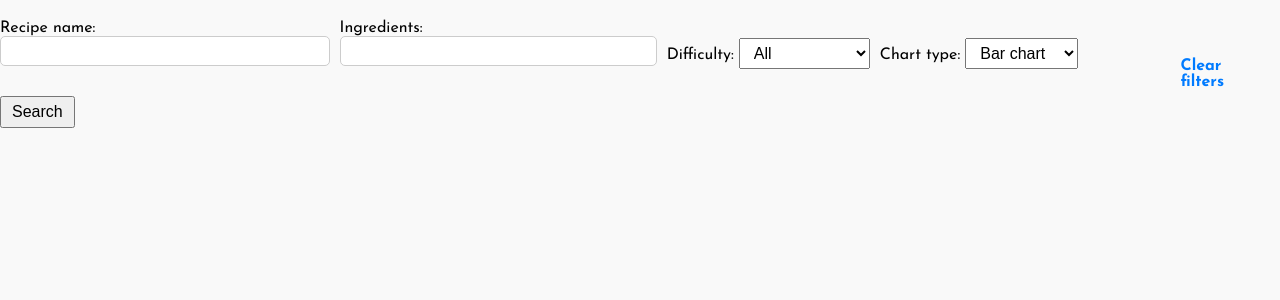
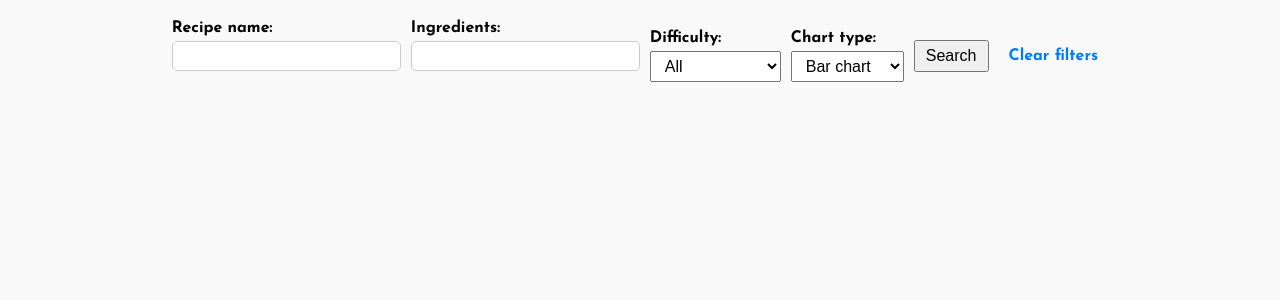
Before and after one commit to devmcdonough/Recipe_app, a Django app: page /recipes/ in a window 1280 px wide. Shown: the part 48-348 px from the top of the page. Run offline with Django 4.2, Linux system fonts and the light colour scheme; data that the repository does not hold is empty.

Commit message:
Updated search forms

```diff
--- a/recipes/static/recipes/css/styles.css
+++ b/recipes/static/recipes/css/styles.css
@@ -108,18 +108,10 @@ body {
 .recipe-title {
     font-size: 18px;
     margin-top: 10px;
+    text-decoration: none;
 }
 
-/* Style for the container that holds the form and the clear filter link */
-.search-form {
-    display: flex;             /* Use flexbox to align items horizontally */
-    justify-content: center;   /* Center the form and clear link */
-    align-items: center;       /* Vertically align the items */
-    gap: 10px;                 /* Add space between the form and the clear link */
-    margin: 20px 0;            /* Add margin above and below the search form */
-}
-
-/* Ensure the form input fields and button are in a row */
+/* Ensure the form input fields, dropdowns, and button are in a row, while allowing wrapping */
 .search-form form {
     display: flex;
     flex-wrap: wrap;           /* Allow wrapping if the screen size is small */
@@ -127,12 +119,33 @@ body {
     align-items: center;
 }
 
-/* Style the form inputs to look neat and uniform */
+/* Style the form inputs, dropdowns, and button uniformly */
 .search-form form input,
 .search-form form select,
 .search-form form button {
     padding: 5px 10px;
     font-size: 1em;
+}
+
+/* Ensure labels appear above the form elements */
+.search-form form p {
+    display: flex;
+    flex-direction: column;    /* Stack label and form element vertically */
+    align-items: flex-start;   /* Align label and input/field to the left */
+}
+
+.search-form form p label {
+    margin-bottom: 5px;        /* Space between label and form element */
+    font-weight: bold;         /* Bold the label for clarity */
+}
+
+/* Style for the form container */
+.search-form {
+    display: flex;             /* Use flexbox to align items horizontally */
+    justify-content: center;   /* Center the form and clear link */
+    align-items: center;       /* Vertically align the items */
+    gap: 10px;                 /* Add space between the form and the clear link */
+    margin: 20px 0;            /* Add margin above and below the search form */
 }
 
 /* Style for the clear filters link */
@@ -147,6 +160,7 @@ body {
 .search-form a:hover {
     text-decoration: underline;
 }
+
 
 
 .logout-link {
```
